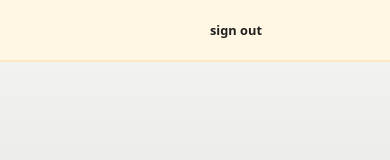
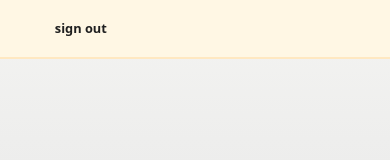
Before and after one commit to inheritancezx/167, a Vue app: page /admin in a window 390 px wide. Shown: the top 160 px of the page. Built offline with nearby package versions, Linux system fonts and the light colour scheme.

Commit message:
fix: navbar issue

```diff
--- /dev/null
+++ b/src/components/Navbar.vue
@@ -0,0 +1,21 @@
+<script setup>
+const props = defineProps({
+  title: { type: String, default: '' }
+});
+</script>
+
+<template>
+  <nav class="navbar">
+    <div class="navbar-content">
+      <div class="navbar-left">
+        <slot name="left">{{ props.title }}</slot>
+      </div>
+      <div class="navbar-center">
+        <slot></slot>
+      </div>
+      <div class="navbar-right">
+        <slot name="right" />
+      </div>
+    </div>
+  </nav>
+</template>
--- a/src/pages/AdminPage.vue
+++ b/src/pages/AdminPage.vue
@@ -5,6 +5,7 @@ import SearchBar from '../components/SearchBar.vue'
 import NavTabs from '../components/NavTabs.vue'
 import AdminCard from '../components/AdminCard.vue'
 import CatCorner from '../components/CatCorner.vue'
+import Navbar from '../components/Navbar.vue'
 
 import catHead from '../assets/kumhead.png'
 import logo from '../assets/kum.png'
@@ -26,11 +27,11 @@ const handleSignOut = () => {
 
 <template>
   <div class="admin-dashboard">
-    <nav class="admin-navbar">
-      <div class="admin-navbar-content">
+    <Navbar>
+      <template #left>
         <button class="admin-signout-btn" @click="handleSignOut">sign out</button>
-      </div>
-    </nav>
+      </template>
+    </Navbar>
 
     <main class="admin-page">
       <CatCorner :src="catHead" alt="Cat Head" />
--- a/src/pages/JournalPage.vue
+++ b/src/pages/JournalPage.vue
@@ -1,9 +1,7 @@
 <script setup>
 import SearchBar from '../components/SearchBar.vue'
 import NavTabs from '../components/NavTabs.vue'
-import CatCorner from '../components/CatCorner.vue'
 
-import catHead from '../assets/kumhead.png'
 import journal from '../assets/pen.png'
 
 const tabs = ['cyber journal', 'personal projects', 'about me']
@@ -27,8 +25,6 @@ const journalEntries = [
       </div>
     </header>
 
-    <CatCorner :src="catHead" alt="Cat Head" />
-
     <div class="journal-search">
       <SearchBar placeholder="search here" @admin-portal="emit('admin-portal')" />
     </div>
--- a/src/style.css
+++ b/src/style.css
@@ -305,6 +305,50 @@ button:focus-visible {
   letter-spacing: 0.5px;
 }
 
+.navbar {
+  background-color: #FFF7E4;
+  border-bottom: 2px solid #FFE8C1;
+  padding: 1rem 0;
+  position: sticky;
+  top: 0;
+  z-index: 0;
+}
+
+.navbar-content {
+  width: 100%;
+  max-width: 1000px;
+  margin: 0 25px;
+  padding: 0 1.5rem;
+  display: flex;
+  justify-content: space-between;
+  align-items: center;
+}
+
+/* Generic navbar sections */
+.navbar-left, .navbar-right, .navbar-center {
+  display: flex;
+  align-items: center;
+}
+.navbar-center {
+  flex: 1;
+  justify-content: center;
+}
+
+@media (max-width: 480px) {
+  .navbar {
+    padding: 0.75rem 0;
+  }
+
+  .navbar-content {
+    padding: 0 1rem;
+  }
+
+  .admin-signout-btn {
+    width: 100%;
+    padding: 0.5rem;
+  }
+}
+
 /* Admin Portal */
 .admin-portal-overlay {
   position: fixed;
@@ -494,25 +538,6 @@ button:focus-visible {
   flex-direction: column;
 }
 
-.admin-navbar {
-  background-color: #FFF7E4;
-  border-bottom: 2px solid #FFE8C1;
-  padding: 1rem 0;
-  position: sticky;
-  top: 0;
-  z-index: 0;
-}
-
-.admin-navbar-content {
-  width: 100%;
-  max-width: 1000px;
-  margin: 0 25px;
-  padding: 0 1.5rem;
-  display: flex;
-  justify-content: space-between;
-  align-items: center;
-}
-
 .admin-signout-btn {
   background: none;
   color: #1f1f1f;
@@ -534,21 +559,6 @@ button:focus-visible {
   .admin-signout-btn {
     padding: 0.4rem 0.8rem;
     font-size: 0.8rem;
-  }
-}
-
-@media (max-width: 480px) {
-  .admin-navbar {
-    padding: 0.75rem 0;
-  }
-
-  .admin-navbar-content {
-    padding: 0 1rem;
-  }
-
-  .admin-signout-btn {
-    width: 100%;
-    padding: 0.5rem;
   }
 }
 
@@ -745,8 +755,8 @@ button:focus-visible {
 
 .journal-navbar {
   position: relative;
-  width: 100vw;
-  margin: 0 calc(-50vw + 50%) 1.5rem;
+  width: 100%;
+  margin: 0 0 1.5rem 0;
   padding: 0.75rem 1.5rem 1.25rem;
   background: #f6ebe9;
   border-bottom: 2px solid #FFE8C1;
```
Also changed, not shown: src/components/AdminNavbar.vue (added, +21 -0 lines).
